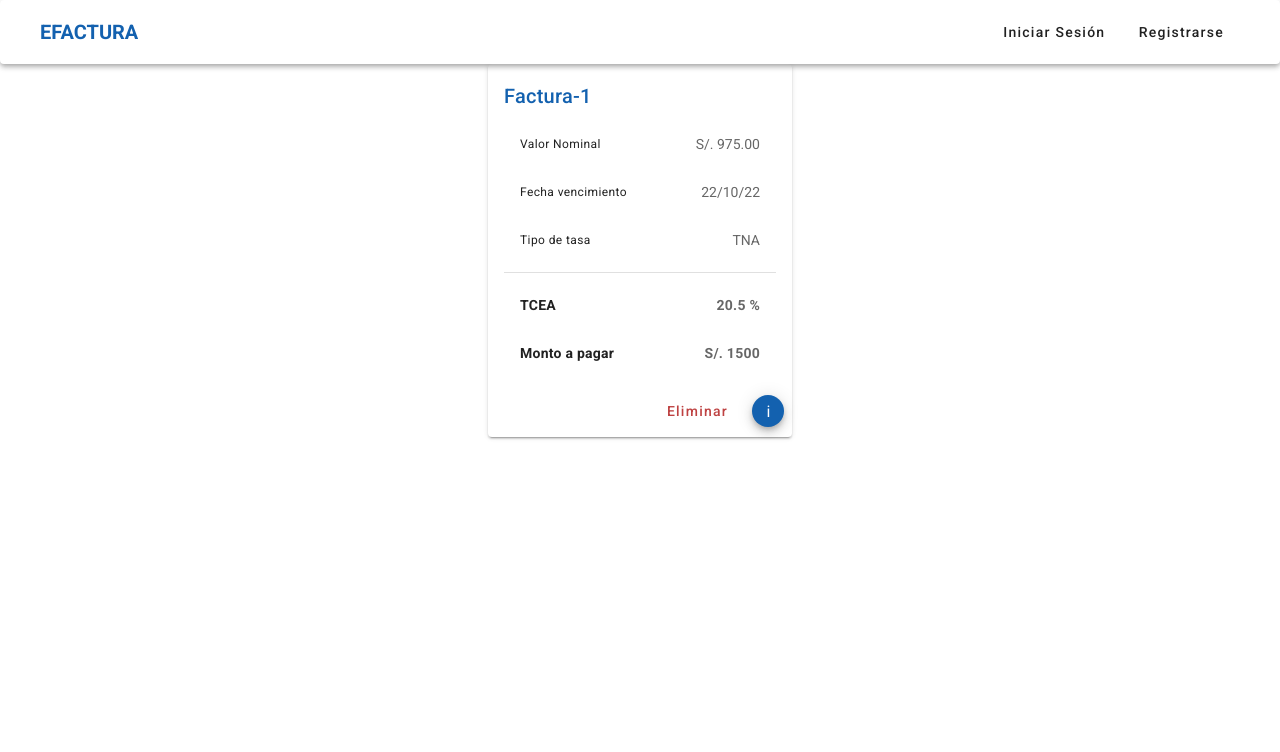
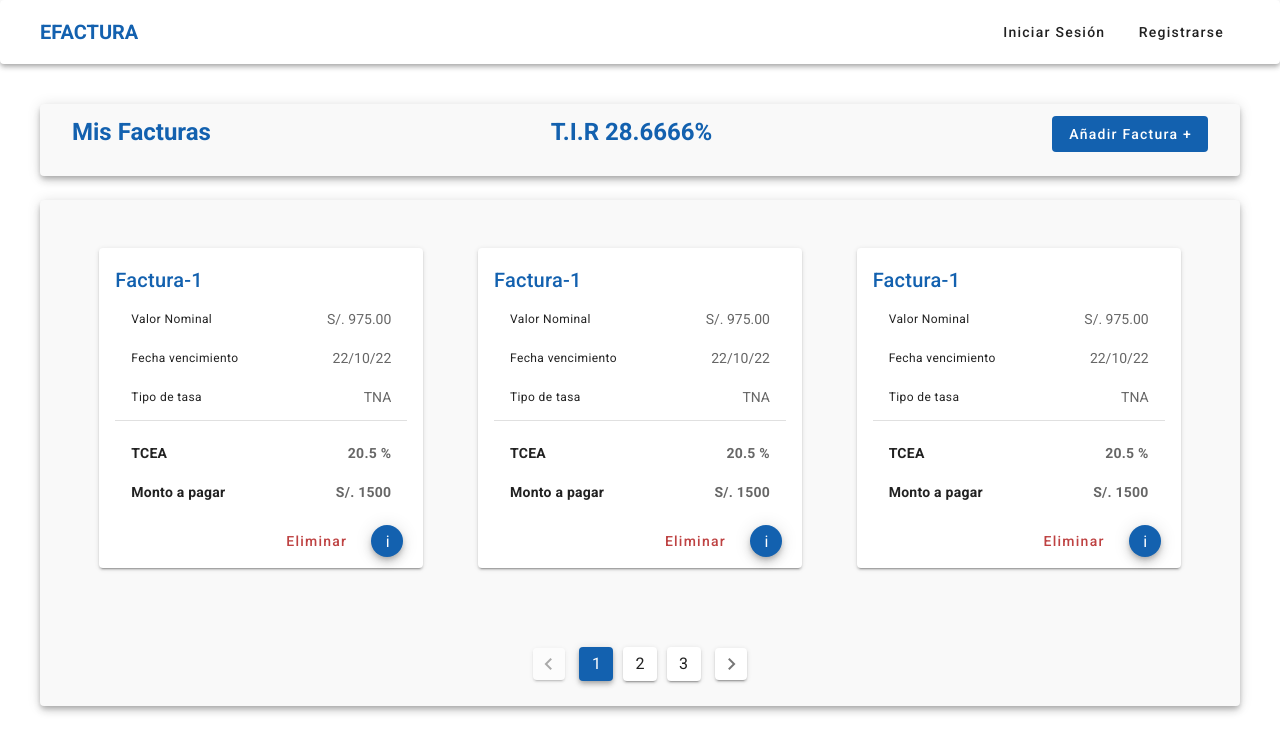
Before and after one commit to George2811/web-efactura, a Vue app: page / in a window 1280 px wide. Shown: the top 752 px of the page. Built offline with nearby package versions, Linux system fonts and the light colour scheme.

Commit message:
advanced home view

```diff
--- a/src/components/bill-card.vue
+++ b/src/components/bill-card.vue
@@ -1,7 +1,8 @@
 <template>
   <v-card
       class="mx-auto"
-      max-width="304"
+      width="324"
+      max-height="320"
       elevation="2"
   >
     <v-card-text>
@@ -11,6 +12,7 @@
         <v-list-item
             v-for="item in values"
             :key="item.day"
+            class="item"
         >
           <v-list-item-title class="text-caption">{{ item.type }}</v-list-item-title>
 
@@ -30,7 +32,7 @@
           </v-list-item-subtitle>
         </v-list-item>
 
-        <v-list-item>
+        <v-list-item class="item">
           <v-list-item-title class="font-weight-bold text-body-2">Monto a pagar</v-list-item-title>
           <v-list-item-subtitle class="text-right font-weight-bold text-body-2">
             S/. 1500
@@ -87,7 +89,7 @@
           fab
           x-small
           color="primary"
-          class="text-lowercase text-body-1 ml-4"
+          class="text-lowercase text-body-1 ml-4 mr-3"
       >
         i
       </v-btn>
@@ -117,4 +119,7 @@ export default {
   .btns{
     margin: -16px 0;
   }
+  .item{
+    margin: -9px 0;
+  }
 </style>
--- a/src/views/Home.vue
+++ b/src/views/Home.vue
@@ -1,6 +1,40 @@
 <template>
-  <div class="home">
-    <bill-card></bill-card>
+  <div class="home py-10">
+    <v-card
+        class="mx-4 mx-sm-auto px-8 py-3 header-part d-sm-flex"
+        max-width="1200" elevation="5"
+    >
+      <p class="text-caption text-sm-h5 font-weight-bold cl-text">Mis Facturas</p>
+      <v-spacer></v-spacer>
+
+      <p class="text-caption text-sm-h5 font-weight-bold cl-text">T.I.R 28.6666%</p>
+      <v-spacer></v-spacer>
+
+      <v-btn
+          depressed
+          color="primary"
+          class="text-capitalize"
+
+      >
+        Añadir factura +
+      </v-btn>
+    </v-card>
+
+    <v-card
+        class="mx-4 mx-sm-auto my-6 px-8 py-12 board-part"
+        max-width="1200" elevation="5"
+    >
+      <div class="d-sm-flex justify-space-around sub-div">
+        <bill-card v-for="(a, i) in data" :key="i"></bill-card>
+      </div>
+
+      <v-pagination
+          class="pagination"
+          v-model="page"
+          :length="3"
+      ></v-pagination>
+    </v-card>
+
   </div>
 </template>
 
@@ -11,6 +45,32 @@ export default {
   name: 'Home',
   components: {
     BillCard
-  }
+  },
+  data: () => ({
+    page: 1,
+    data : [1,2,3]
+  })
 }
 </script>
+
+<style scoped>
+  .home{
+    height: 89vh;
+  }
+  .header-part{
+    background-color: #F9F9F9;
+  }
+  .board-part{
+    background-color: #F9F9F9;
+    height: 80%;
+  }
+  .cl-text{
+    color: #1361af;
+  }
+  .sub-div{
+    height: 100%;
+  }
+  .pagination{
+    margin-top: -15px;
+  }
+</style>
```
